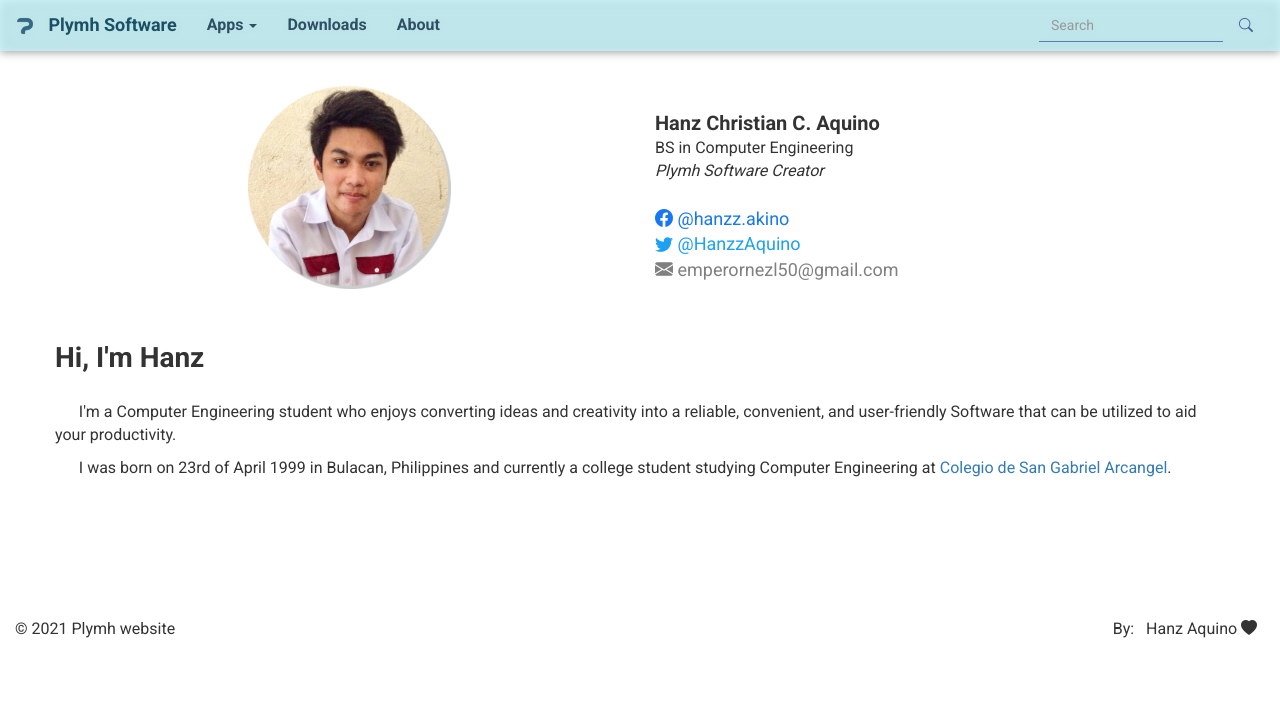
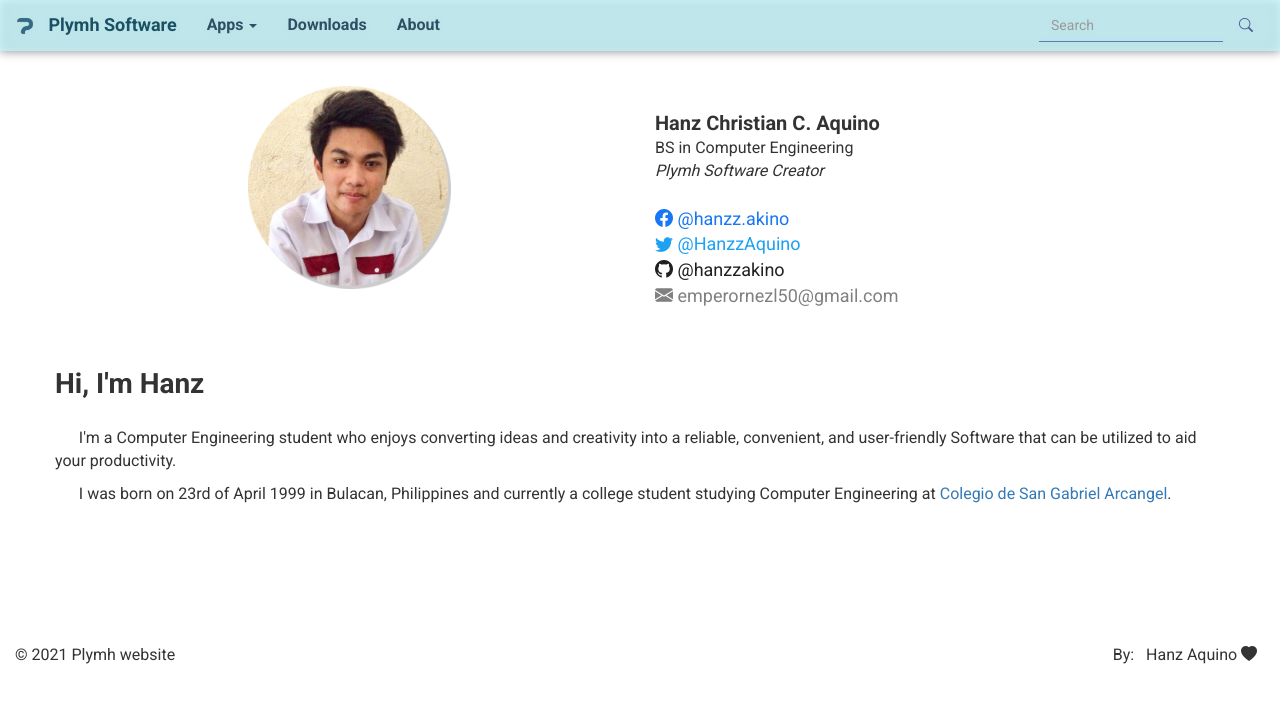
Before and after one commit to hanzzakino/hanzzakino.github.io, a plain HTML site: page about.html in a window 1280 px wide. Drawn offline with nearby package versions, Linux system fonts and the light colour scheme.

Commit message:
Added Github profile link

```diff
--- a/about.html
+++ b/about.html
@@ -116,6 +116,8 @@
 						<br>
 						<a class="pl-scl-icn" href="https://twitter.com/HanzzAquino" target="_blank" style="color: 	#1DA1F2; font-size: 18px;"><i class="bi-twitter"></i>&nbsp;@HanzzAquino</a>
 						<br>
+						<a class="pl-scl-icn" href="https://github.com/hanzzakino" target="_blank" style="color: #211F1F; font-size: 18px;"><i class="bi-github"></i>&nbsp;@hanzzakino</a>
+						<br>
 						<a class="pl-scl-icn" href="mailto:emperornezl50@gmail.com" target="_blank" style="color: gray; font-size: 18px;"><i class="bi-envelope-fill"></i>&nbsp;emperornezl50@gmail.com</a>
 						</span>
 					</p>
```
Also changed, not shown: App/S-Organizer/index.html (+1 -1 lines), index.html (+2 -0 lines).
